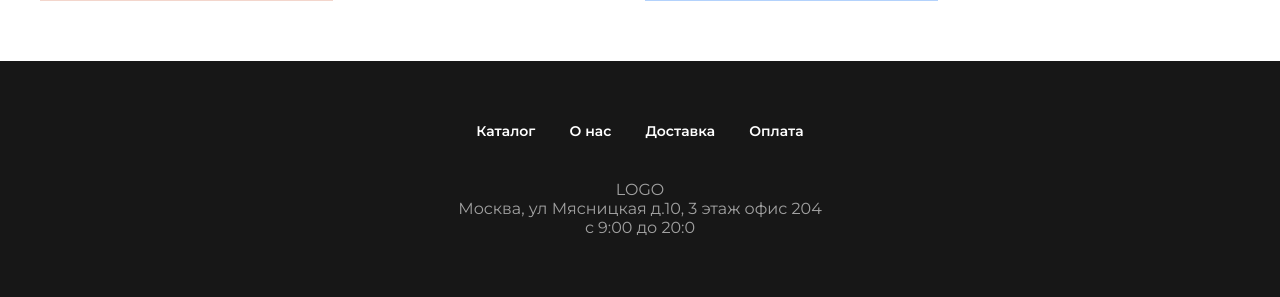
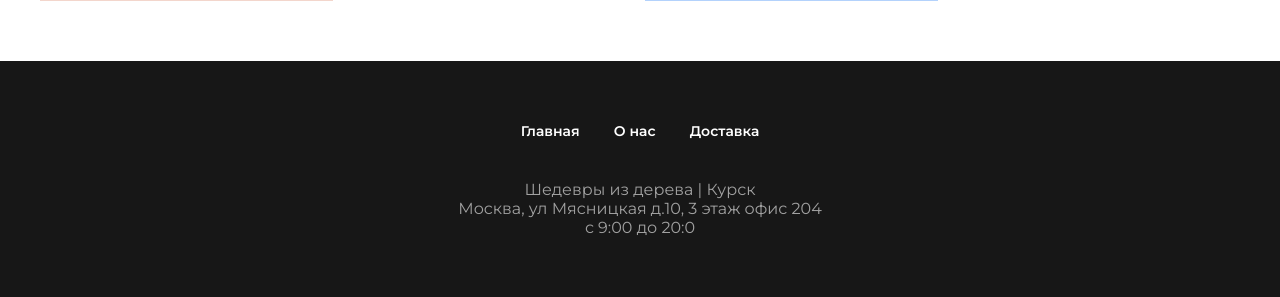
Before and after one commit to PolinaScrbbs/Masterpieces-Made-Of-Wood, a Django app: page / in a window 1280 px wide. Shown: the part 2610-2907 px from the top of the page. Run offline with Django 5.2, Linux system fonts and the light colour scheme.

Commit message:
Фиксики

```diff
--- a/templates/base.html
+++ b/templates/base.html
@@ -35,14 +35,14 @@
                     <a href="{% url 'reviews' %}" class="header__link">Отзывы</a>
                 </div>
                 <div class="header__item">
-                    <a href="{% url 'index' %}" class="header__logo">LOGO</a>
+                    <a href="{% url 'index' %}" class="header__logo">Главная</a>
                 </div>
                 <div class="header__item header__burger">
                     <div class=""><img src="{% static 'icon/burger.svg' %}" alt=""></div>
                 </div>
                 <div class="header__item">
                     <a href="{% url 'about' %}" class="header__link">О нас</a>
-                    <a href="#" class="header__link">8(999)123-45-67</a>
+                    <a class="header__link">8(999)123-45-67</a>
                 </div>
             </div>
             <div class="header__body">
@@ -50,9 +50,9 @@
 
                 <a href="#" class="header__link header__menu">Услуги</a>
                 <div class="dropdown-menu">
-                    <a href="#" class="dropdown-item">Поделки и сувениры</a>
-                    <a href="#" class="dropdown-item">Выжигание портретов</a>
-                    <a href="#" class="dropdown-item">Выжигание картин</a>
+                    <a href="{% url 'services' type='Поделки_и_сувениры' %}" class="dropdown-item">Поделки и сувениры</a>
+                    <a href="{% url 'services' type='Выжигание_портретов' %}" class="dropdown-item">Выжигание портретов</a>
+                    <a href="{% url 'services' type='Выжигание_картин' %}" class="dropdown-item">Выжигание картин</a>
                 </div>
                 <a href="reviews.html" class="header__link">Отзывы</a>
                 <a href="aboutUs.html" class="header__link">О нас</a>
@@ -67,13 +67,13 @@
     <footer class="footer">
         <div class="footer__container container">
             <div class="footer__items">
-                <a href="{% url 'index' %}" class="footer__link">Каталог</a>
+                <a href="{% url 'index' %}" class="footer__link">Главная</a>
                 <a href="{% url 'about' %}" class="footer__link">О нас</a>
                 <a href="aboutUs.html" class="footer__link">Доставка</a>
-                <a href="#" class="footer__link">Оплата</a>
+                {% comment %} <a href="#" class="footer__link">Оплата</a> {% endcomment %}
             </div>
             <div class="footer__bottom">
-                <div>LOGO</div>
+                <div>Шедевры из дерева | Курск</div>
                 <div class="footer__adress">
                     Москва, ул Мясницкая д.10, 3 этаж офис 204 <br> с 9:00 до 20:0
                 </div>
--- a/templates/index.html
+++ b/templates/index.html
@@ -47,7 +47,7 @@
             <div class="services__name">Наши услуги</div>
             <div class="services__items">
                 <div class="services__item">
-                    <a href="">
+                    <a href="{% url 'services' type='Поделки_и_сувениры' %}">
                         <img src="{% static 'img/img.png' %}" alt="" class="services__img">
                         <div class="services__title">Поделки и сувениры</div>
                         <div class="services__description">
@@ -56,7 +56,7 @@
                     </a>
                 </div>
                 <div class="services__item">
-                    <a href="">
+                    <a href="{% url 'services' type='Выжигание_портретов' %}">
                         <img src="{% static 'img/img.png' %}" alt="" class="services__img">
                         <div class="services__title">Выжигание портретов</div>
                         <div class="services__description">
@@ -65,7 +65,7 @@
                     </a>
                 </div>
                 <div class="services__item">
-                    <a href="">
+                    <a href="{% url 'services' type='Выжигание_картин' %}">
                         <img src="{% static 'img/img.png' %}" alt="" class="services__img">
                         <div class="services__title">ВЫЖИГАНИЕ КАРТИН</div>
                         <div class="services__description">
--- a/templates/reviews.html
+++ b/templates/reviews.html
@@ -70,6 +70,7 @@
                                                     {% for product in products %}
                                                         <li data-value="{{ product.id }}">{{ product.title }}</li>
                                                     {% endfor %}
+                                                    <li data-value="{{ product.id }}">{{ product.title }}</li>
                                                 </ul>
                                             </div>
                                         </div>
```
